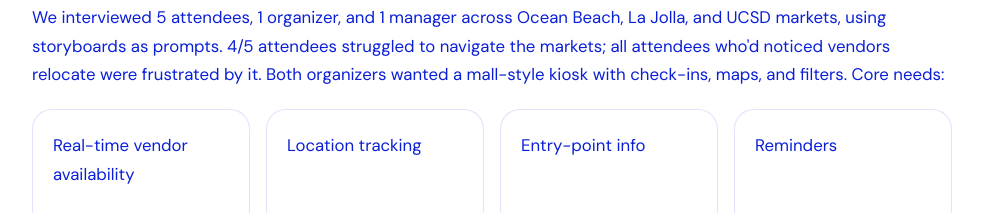
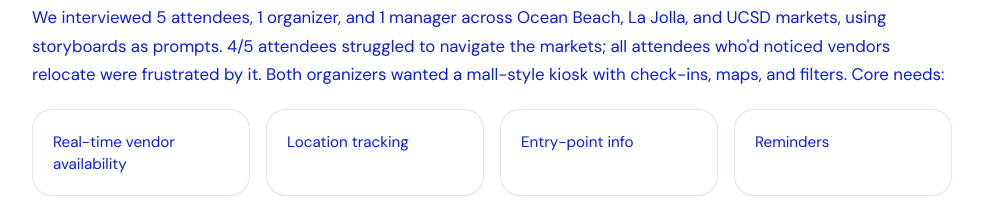
Before and after one commit to riyaprakashrao-ui/portfolio, a plain HTML site: page work/kiosk.html in a window 1280 px wide. Shown: the part 2078-2291 px from the top of the page, without its empty margins (264-1247 px from the left). Drawn offline with nearby package versions, Linux system fonts and the light colour scheme.

Commit message:
Keep the block text tight while spacing the friction row.
Co-authored-by: Cursor <cursoragent@cursor.com>

```diff
--- a/styles.css
+++ b/styles.css
@@ -1286,6 +1286,12 @@ a.spot:focus-visible {
   background: var(--white);
 }
 
+.case-question-cards p {
+  margin: 0;
+  font-size: 0.95rem;
+  line-height: 1.45;
+}
+
 .case-question-cards.is-spaced {
   margin-bottom: 2.5rem;
 }
```
Also changed, not shown: work/capitalone.html (+1 -1 lines).
